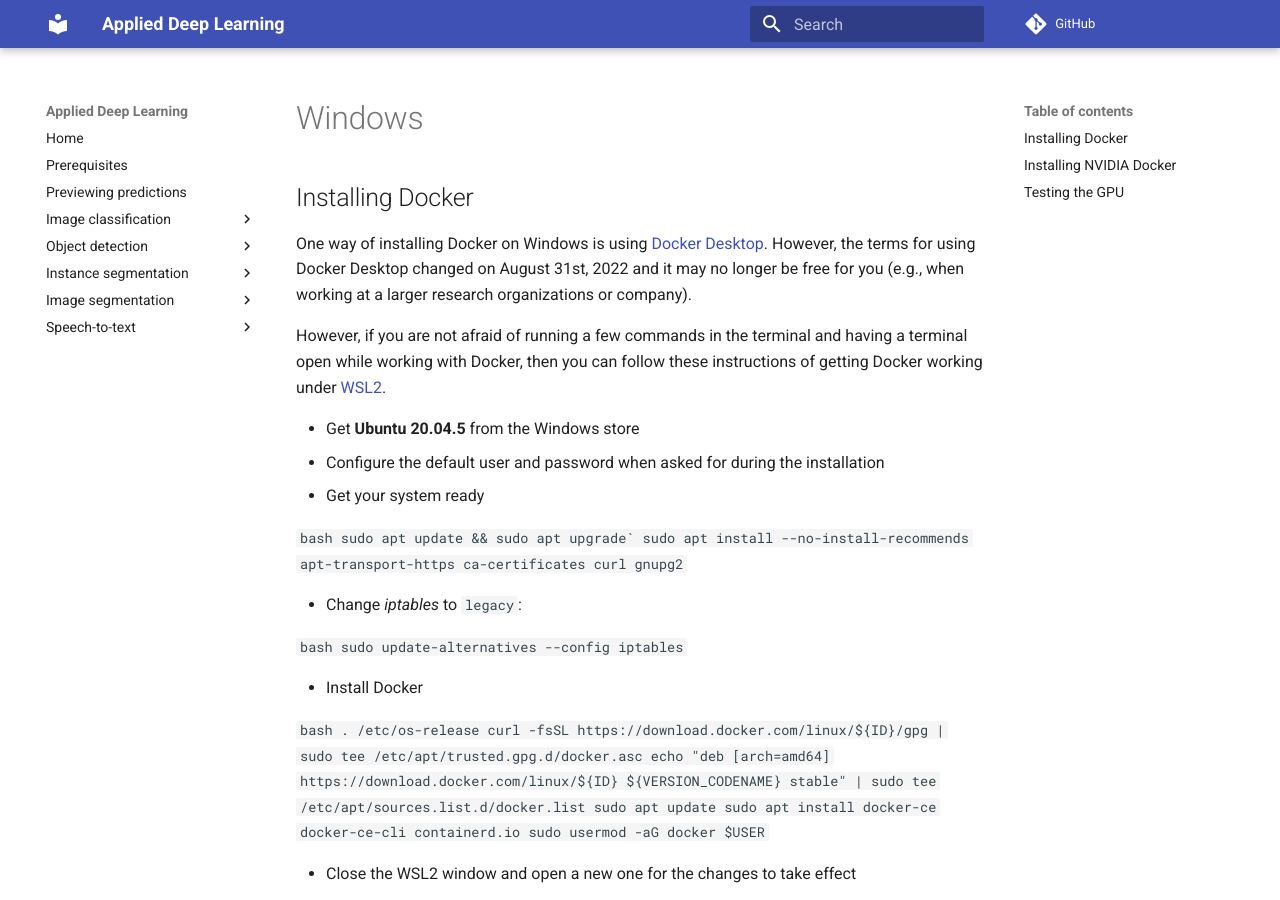
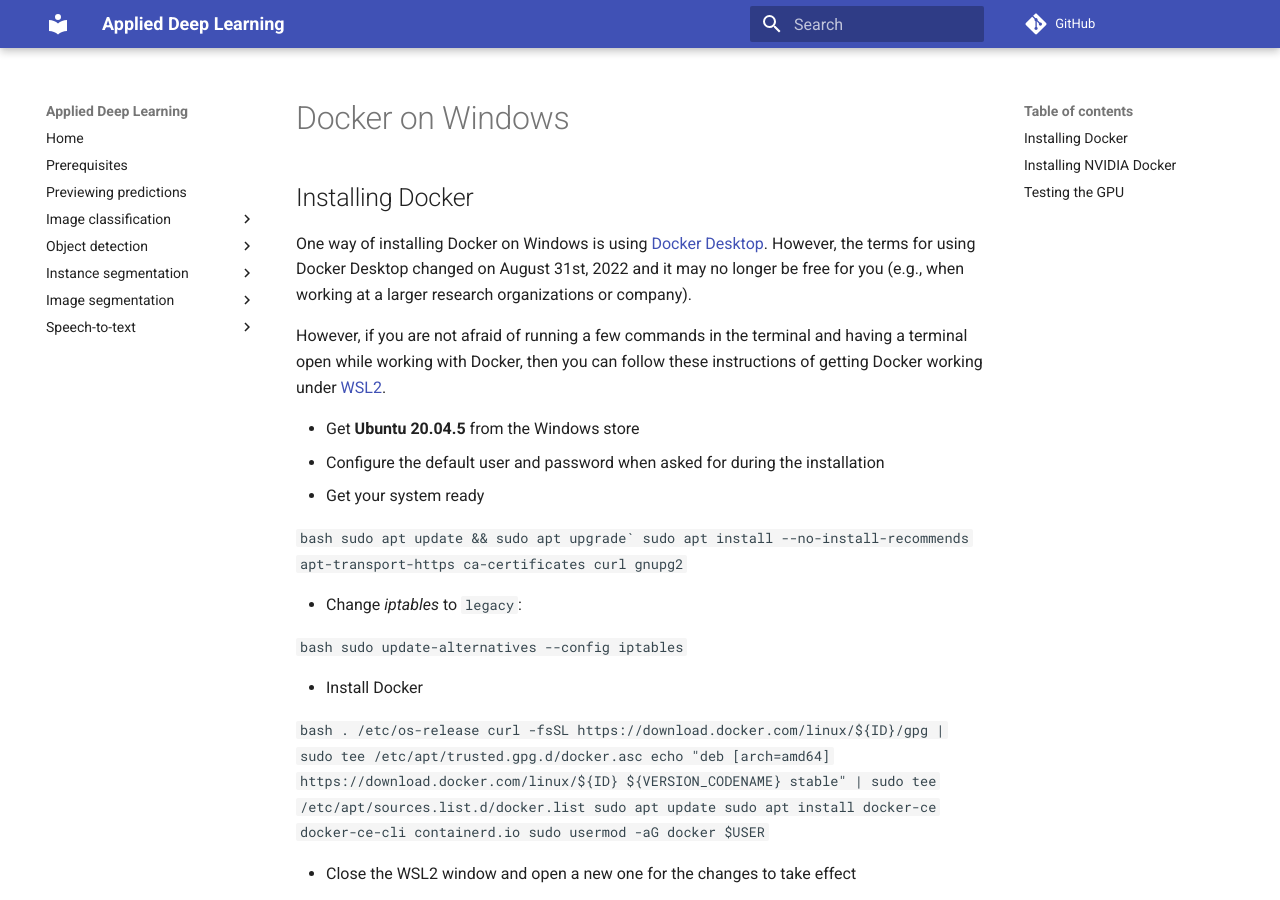
Before and after one commit to waikato-datamining/applied-deep-learning, an MkDocs documentation site: the page built from docs/windows.md, in a window 1280 px wide and 900 px high. Built offline with MkDocs 1.6.1 and Material for MkDocs 9.7.7, drawn with Linux system fonts in a browser that asks for light colours; comment, search, counter and statistics services are not loaded.

Commit message:
added title

```diff
--- a/docs/windows.md
+++ b/docs/windows.md
@@ -1,3 +1,7 @@
+---
+title: Docker on Windows
+---
+
 # Installing Docker
 
 One way of installing Docker on Windows is using [Docker Desktop](https://www.docker.com/products/docker-desktop/).
```
